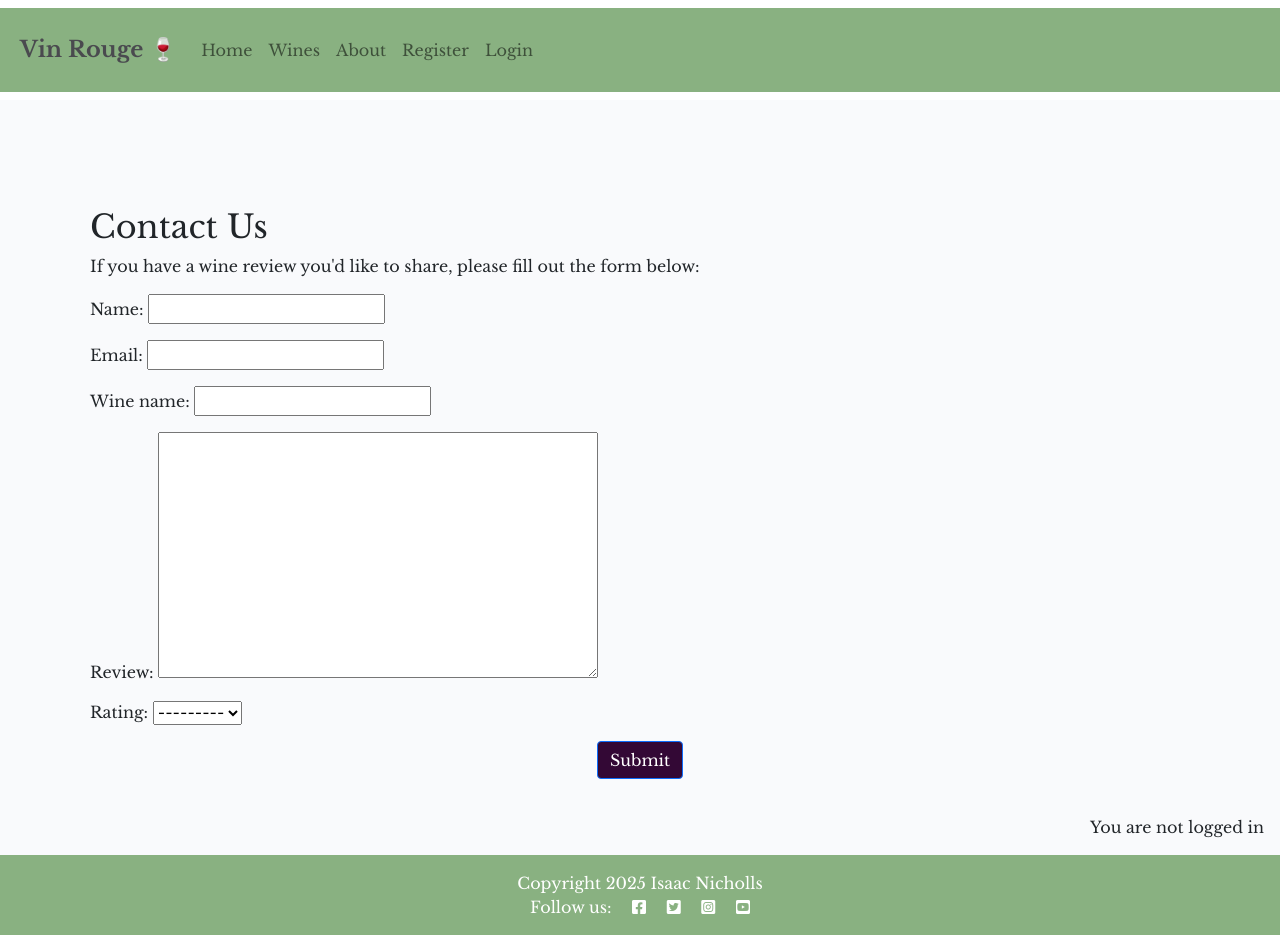
After one commit to IsaacNicholls1/vin-rouge, a Django app: page /about/contact/ in a window 1280 px wide. The commit adds this page. Run offline with Django 4.2, Linux system fonts and the light colour scheme; some libraries are stand-ins or nearby versions.

Commit message:
contact model

```diff
--- a/about/forms.py
+++ b/about/forms.py
@@ -1,4 +1,4 @@
-from .models import NewsletterRequest
+from .models import NewsletterRequest, WineReviewSubmission
 from django import forms
 
 
@@ -6,3 +6,9 @@ class NewsletterForm(forms.ModelForm):
     class Meta:
         model = NewsletterRequest
         fields = ('name', 'email')
+
+
+class WineReviewSubmissionForm(forms.ModelForm):
+    class Meta:
+        model = WineReviewSubmission
+        fields = ['name', 'email', 'wine_name', 'review', 'rating']
--- a/about/models.py
+++ b/about/models.py
@@ -9,7 +9,7 @@ About model - to store information about the site owner
 class About(models.Model):
     title = models.CharField(max_length=200)
     updated_on = models.DateTimeField(auto_now=True)
-    content = models.TextField()
+    content = models.TextField(default="This is the about page content")
     profile_image = CloudinaryField('image', default='placeholder')
 
     def __str__(self):
@@ -23,3 +23,15 @@ class NewsletterRequest(models.Model):
 
     def __str__(self):
         return f"Newletter request from {self.name}"
+
+
+class WineReviewSubmission(models.Model):
+    name = models.CharField(max_length=100)
+    email = models.EmailField()
+    wine_name = models.CharField(max_length=100)
+    review = models.TextField()
+    rating = models.IntegerField(choices=[(i, i) for i in range(1, 6)])
+    submitted_on = models.DateTimeField(auto_now_add=True)
+
+    def __str__(self):
+        return f"Review by {self.name} for {self.wine_name}"
--- /dev/null
+++ b/about/templates/about/contact.html
@@ -0,0 +1,15 @@
+<!-- about/templates/about/contact.html -->
+{% extends 'base.html' %}
+{% load static %}
+
+{% block content %}
+<div class="container mt-5">
+    <h2>Contact Us</h2>
+    <p>If you have a wine review you'd like to share, please fill out the form below:</p>
+    <form method="post">
+        {% csrf_token %}
+        {{ form.as_p }}
+        <button type="submit" class="btn btn-primary">Submit</button>
+    </form>
+</div>
+{% endblock %}
--- a/about/urls.py
+++ b/about/urls.py
@@ -3,4 +3,5 @@ from django.urls import path
 
 urlpatterns = [
     path('', views.about_me, name='about'),
+    path('contact/', views.contact, name='contact'),
 ]
--- a/about/views.py
+++ b/about/views.py
@@ -1,7 +1,7 @@
-from django.shortcuts import render
+from django.shortcuts import render, redirect
 from django.contrib import messages
-from .models import About
-from .forms import NewsletterForm
+from .models import About, WineReviewSubmission
+from .forms import NewsletterForm, WineReviewSubmissionForm
 
 
 def about_me(request):
@@ -27,3 +27,14 @@ def about_me(request):
             "newsletter_form": newsletter_form
         },
     )
+
+def contact(request):
+    if request.method == 'POST':
+        form = WineReviewSubmissionForm(request.POST)
+        if form.is_valid():
+            form.save()
+            messages.success(request, 'Your review has been submitted!')
+            return redirect('contact')
+    else:
+        form = WineReviewSubmissionForm()
+    return render(request, 'about/contact.html', {'form': form})
```
Also changed, not shown: about/admin.py (+8 -8 lines), blog/models.py (+5 -2 lines), blog/templates/blog/index.html (+7 -7 lines), about/migrations/0001_initial.py, blog/migrations/0001_initial.py.
